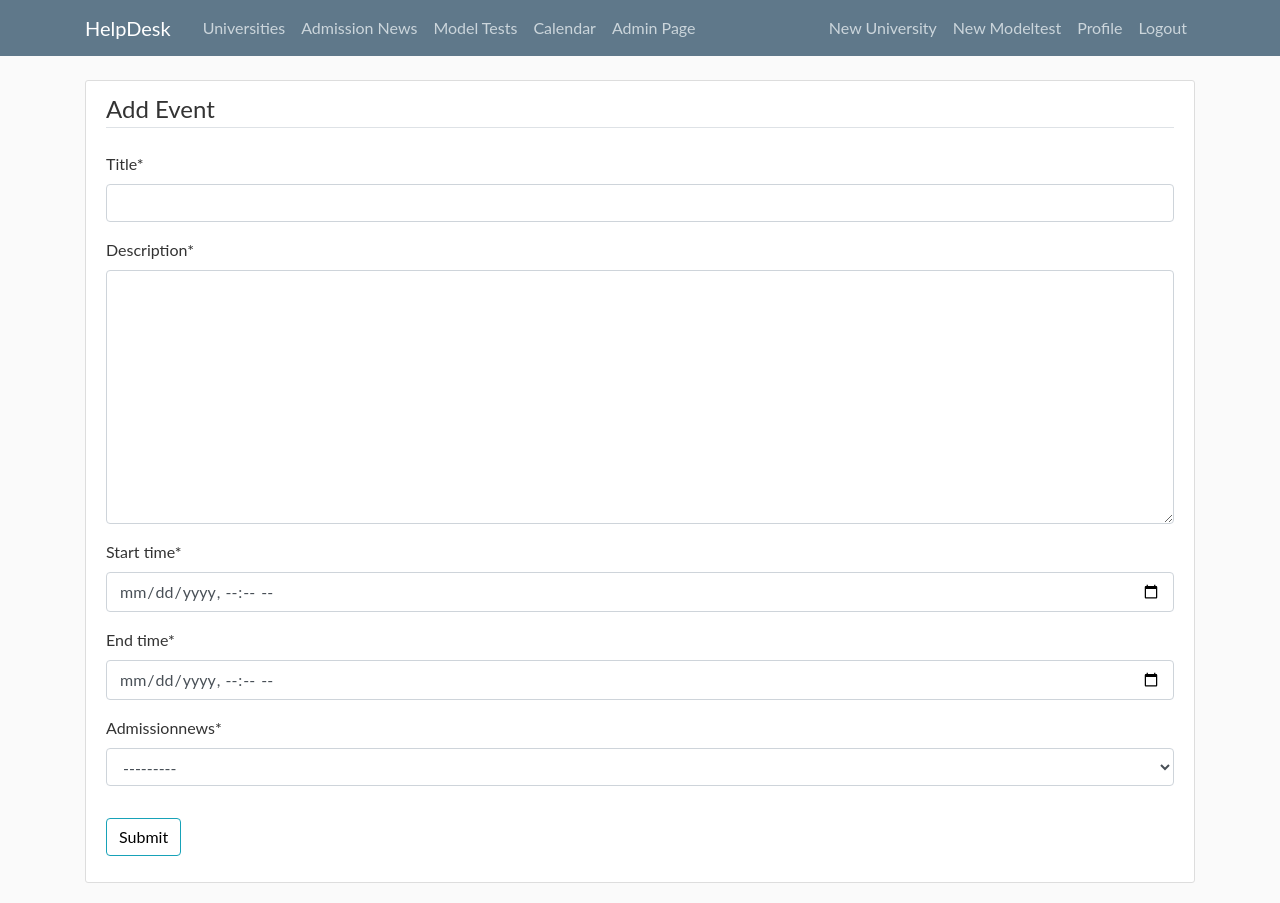
After one commit to abirhasanmubin/AdmissionHelpDesk, a Django app: page /calendar/event/1/new/ in a window 1280 px wide. The commit adds this page. Run offline with Django 3.2, Linux system fonts and the light colour scheme; the visitor is signed in with stand-in values (Sample User, id 1); data that the repository does not hold is empty; some libraries are stand-ins or nearby versions.

Commit message:
Calendar view of admission dates

```diff
--- a/admissionnews/models.py
+++ b/admissionnews/models.py
@@ -55,6 +55,8 @@ class AdmissionNews(models.Model):
     news = models.TextField(default='')
     university = models.ForeignKey(University, on_delete=models.CASCADE)
     date_posted = models.DateTimeField(default=timezone.now)
+    start_time = models.DateTimeField()
+    end_time = models.DateTimeField()
 
     def __str__(self):
         return self.title
--- a/eventcalendar/forms.py
+++ b/eventcalendar/forms.py
@@ -1,5 +1,6 @@
 from django.forms import ModelForm, DateInput
 from .models import Event
+from admissionnews.models import AdmissionNews
 
 class EventForm(ModelForm):
   class Meta:
--- a/eventcalendar/models.py
+++ b/eventcalendar/models.py
@@ -7,3 +7,4 @@ class Event(models.Model):
     description = models.TextField()
     start_time = models.DateTimeField()
     end_time = models.DateTimeField()
+    admissionnews = models.ForeignKey(AdmissionNews, on_delete=models.CASCADE)
--- a/eventcalendar/templates/eventcalander/calendar.html
+++ b/eventcalendar/templates/eventcalendar/calendar.html
@@ -7,7 +7,6 @@ Calendar
 <div class="clearfix">
 	<a class="btn btn-info left" href="{% url 'calendar' %}?{{ prev_month }}"> Previous Month </a>
 	<a class="btn btn-info right" href="{% url 'calendar' %}?{{ next_month }}"> Next Month </a>
-	<a class="btn btn-info right" href="{% url 'event_new' %}"> New Event </a>
 </div>
 
 {{ calendar }}
--- /dev/null
+++ b/eventcalendar/templates/eventcalendar/event_form.html
@@ -0,0 +1,16 @@
+{% extends "home/base.html" %}
+{% load crispy_forms_tags %}
+{% block content %}
+<div class="content-section">
+    <form method="POST" enctype="multipart/form-data">
+        {% csrf_token %}
+        <fieldset class="form-group">
+            <legend class="border-bottom mb-4">Add Event</legend>
+            {{ form|crispy }}
+        </fieldset>
+        <div class="form-group">
+            <button class="btn btn-outline-info" type="submit">Submit</button>
+        </div>
+    </form>
+</div>
+{% endblock content %}
--- a/eventcalendar/urls.py
+++ b/eventcalendar/urls.py
@@ -1,10 +1,9 @@
 from django.urls import path
-from .views import CalendarView
+from .views import CalendarView, EventCreate
 from . import views as cl_view
 
 urlpatterns = [
     path('index/', cl_view.index, name='index'),
     path('', CalendarView.as_view(), name='calendar'),
-    path('event/new/', cl_view.event, name='event_new'),
-    path('event/<int:pk>/edit/', cl_view.event, name='event_edit')
+    path('event/<int:pk>/new/', EventCreate.as_view(), name='event-new'),
 ]
--- a/eventcalendar/utils.py
+++ b/eventcalendar/utils.py
@@ -14,7 +14,7 @@ class Calendar(HTMLCalendar):
 		events_per_day = events.filter(start_time__day=day)
 		d = ''
 		for event in events_per_day:
-			d += f'<li><a href="#"> {event.title} </a></li>'
+			d += f'<li><a href="../admissionnews/news/{event.admissionnews.id}/"> {event.title} </a></li>'
 
 		if day != 0:
 			return f"<td><span class='date'>{day}</span><ul> {d} </ul></td>"
--- a/eventcalendar/views.py
+++ b/eventcalendar/views.py
@@ -9,13 +9,24 @@ import calendar
 from .models import *
 from .utils import Calendar
 from .forms import EventForm
+from admissionnews.models import AdmissionNews
+
+from django.contrib.auth.mixins import LoginRequiredMixin, UserPassesTestMixin
+from django.views.generic import (
+    ListView,
+    DetailView,
+    CreateView,
+    UpdateView,
+    DeleteView,
+    FormView
+)
 
 def index(request):
     return HttpResponse('hello')
 
 class CalendarView(generic.ListView):
     model = Event
-    template_name = 'eventcalander/calendar.html'
+    template_name = 'eventcalendar/calendar.html'
 
     def get_context_data(self, **kwargs):
         context = super().get_context_data(**kwargs)
@@ -58,4 +69,15 @@ def event(request, event_id=None):
     if request.POST and form.is_valid():
         form.save()
         return HttpResponseRedirect(reverse('calendar'))
-    return render(request, 'eventcalander/event.html', {'form': form})
+    return render(request, 'eventcalendar/event.html', {'form': form})
+
+class EventCreate(LoginRequiredMixin, UserPassesTestMixin, CreateView):
+    model = Event
+    success_url = 'calendar'
+    form_class = EventForm
+    # template_name = 'eventcalendar/event.html'
+
+    def test_func(self):
+        if self.request.user.is_superuser or self.request.user.is_staff:
+            return True
+        return False
--- a/home/templates/home/base.html
+++ b/home/templates/home/base.html
@@ -33,6 +33,7 @@
                         <a class="nav-item nav-link" href="{% url 'university-list' %}">Universities</a>
                         <a class="nav-item nav-link" href="{% url 'admissionnews-list' %}">Admission News</a>
                         <a class="nav-item nav-link" href="{% url 'quiz-list' %}">Model Tests</a>
+                        <a class="nav-item nav-link" href="{% url 'calendar' %}">Calendar</a>
                         {% if user.is_superuser %}
                         <a class="nav-item nav-link" href="/admin">Admin Page</a>
                         {% endif %}
--- a/modeltest/templates/modeltest/quiz_list.html
+++ b/modeltest/templates/modeltest/quiz_list.html
@@ -9,7 +9,9 @@
 {% if user.is_superuser or user.is_staff %}
     <a class="btn btn-outline-info mb-3" href="{% url 'quiz-create' %}">Add Modeltest</a>
 {% endif %}
-
+<div class="media-body">
+        <p class="article-title" style="font-size: x-large; color: darkblue">Total Quizes ==> {{ quizes.count }}</p>
+</div>
 {% for quiz in quizes %}
 <article class="media content-section">
     <img class="rounded-circle article-img" src="{{ quiz.user.profile.image.url }}">
```
Also changed, not shown: admissionnews/forms.py (+21 -3 lines), admissionnews/views.py (+8 -3 lines), admissionnews/migrations/0002_auto_20190420_0502.py (added), eventcalendar/migrations/0004_event_admissionnews.py (added), eventcalendar/templates/eventcalendar/event.html (renamed from eventcalendar/templates/eventcalander/event.html).
